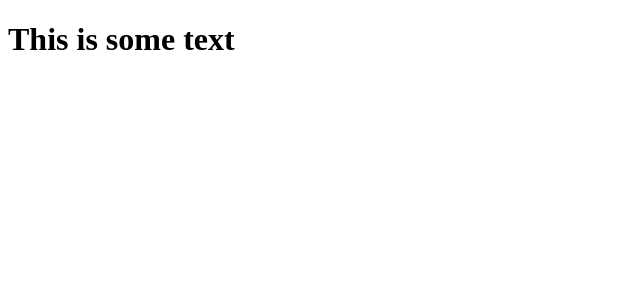
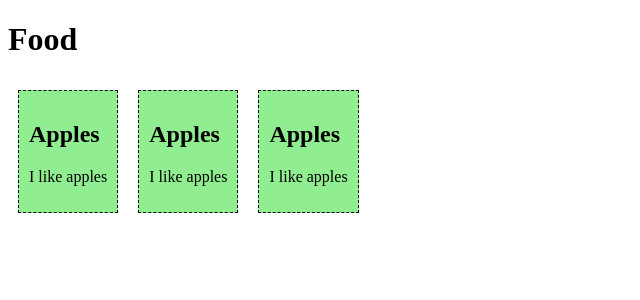
Before and after one commit to apcjlquesada/webprog-2024-2025-T2-vuejs, a Vue app in the folder vue-project/: page / in a window 1280 px wide. Shown: the top 300 px of the page, without its empty margins (0-640 px from the left). Built offline with nearby package versions, Linux system fonts and the light colour scheme.

Commit message:
Adding The Component

```diff
--- a/vue-project/src/App.vue
+++ b/vue-project/src/App.vue
@@ -1,15 +1,18 @@
 <template>
-  <h1>{{ message }}</h1>
+  <h1>Food</h1>
+  <food-item/>
+  <food-item/>
+  <food-item/>
 </template>
 
-<script>
-  export default {
-    data() {
-      return{
-        message: 'This is some text'
-      }
-    }
+<script></script>
+
+<style>
+  #app > div {
+    border: dashed black 1px;
+    display: inline-block;
+    margin: 10px;
+    padding: 10px;
+    background-color: lightgreen;
   }
-</script>
-
-<style></style>
+</style>
--- /dev/null
+++ b/vue-project/src/components/FoodItem.vue
@@ -0,0 +1,19 @@
+<template>
+    <div>
+      <h2>{{ name }}</h2>
+      <p>{{ message }}</p>
+    </div>
+  </template>
+
+  <script>
+  export default {
+    data() {
+      return {
+        name: 'Apples',
+        message: 'I like apples'
+      }
+    }
+  };
+  </script>
+
+  <style></style>
--- a/vue-project/src/main.js
+++ b/vue-project/src/main.js
@@ -1,4 +1,8 @@
 import { createApp } from 'vue'
+
 import App from './App.vue'
+import FoodItem from './components/FoodItem.vue'
 
-createApp(App).mount('#app')
+const app = createApp(App)
+app.component('food-item', FoodItem)
+app.mount('#app')
```
